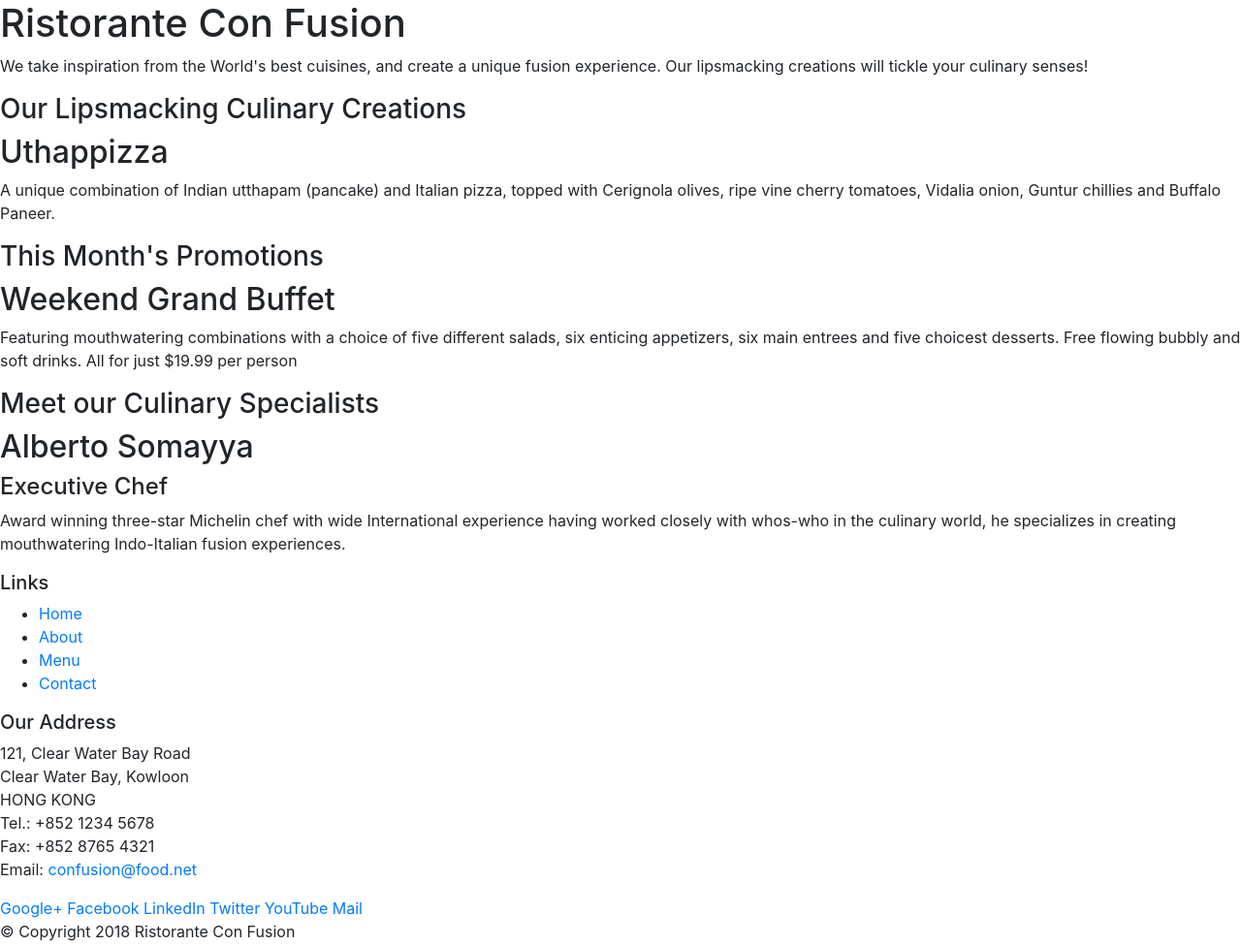
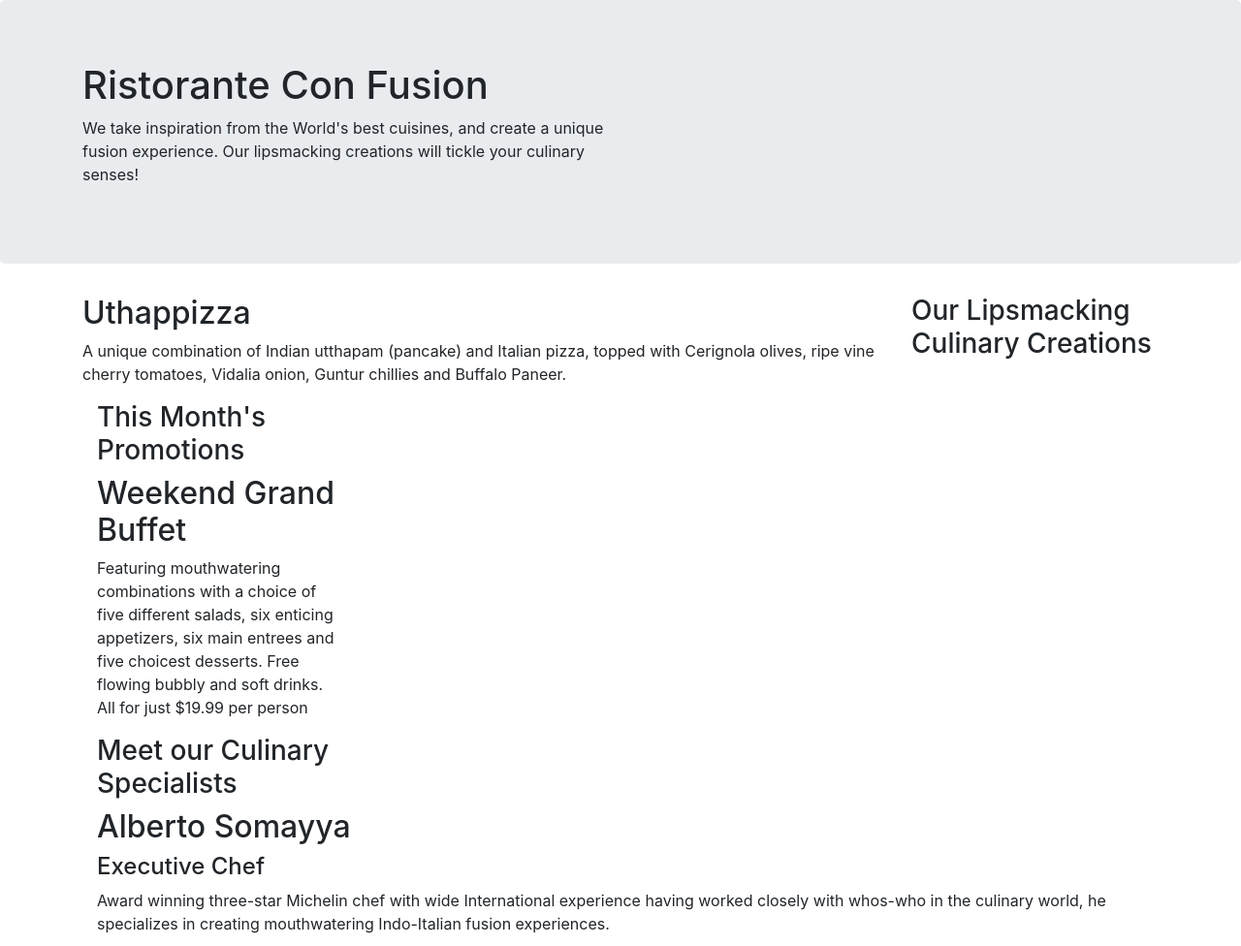
Before and after one commit to kvraiden/Bootstrap, a website: page index.html in a window 1280 px wide. Shown: the top 976 px of the page at 97% size. Drawn offline with nearby package versions, Linux system fonts and the light colour scheme.

Commit message:
Part 1 Completed

```diff
--- a/index.html
+++ b/index.html
@@ -14,26 +14,25 @@
 </head>
 
 <body>
-
-    <header>
-        <div>
-            <div>
-                <div>
+    <header class="jumbotron">
+        <div class="container">
+            <div class="row">
+                <div class="col-12 col-sm-6">
                     <h1>Ristorante Con Fusion</h1>
                     <p>We take inspiration from the World's best cuisines, and create a unique fusion experience. Our lipsmacking creations will tickle your culinary senses!</p>
                 </div>
-                <div>
+                <div class="col-12 col-sm">
                 </div>
             </div>
         </div>
     </header>
 
-    <div>
-        <div>
-            <div>
+    <div class="container">
+        <div class="row">
+            <div class="col-12 col-sm-4 order-sm-last col-md-3">
                 <h3>Our Lipsmacking Culinary Creations</h3>
             </div>
-            <div>
+            <div class="col-12 col-sm order-sm-first col-md">
                 <h2>Uthappizza</h2>
                 <p>A unique combination of Indian utthapam (pancake) and Italian pizza, topped with Cerignola olives, ripe vine cherry tomatoes, Vidalia onion, Guntur chillies and Buffalo Paneer.</p>
             </div>
@@ -41,20 +40,20 @@
 
 
         <div>
-            <div>
+            <div class="col-12 col-sm-4 col-md-3">
                 <h3>This Month's Promotions</h3>
             </div>
-            <div>
+            <div class="col-12 col-sm-4 col-md-3">
                 <h2>Weekend Grand Buffet</h2>
                 <p>Featuring mouthwatering combinations with a choice of five different salads, six enticing appetizers, six main entrees and five choicest desserts. Free flowing bubbly and soft drinks. All for just $19.99 per person </p>
             </div>
         </div>
 
         <div>
-            <div>
+            <div class="col-12 col-sm-4 order-sm-last col-md-3">
                 <h3>Meet our Culinary Specialists</h3>
             </div>
-            <div>
+            <div class="col col-sm order-sm-last col-md">
                 <h2>Alberto Somayya</h2>
                 <h4>Executive Chef</h4>
                 <p>Award winning three-star Michelin chef with wide International experience having worked closely with whos-who in the culinary world, he specializes in creating mouthwatering Indo-Italian fusion experiences. </p>
@@ -63,9 +62,9 @@
     </div>
 
     <footer>
-        <div>
-            <div>
-                <div>
+        <div class="container">
+            <div class="row">
+                <div class="col-4 offset-1 col-sm-2">
                     <h5>Links</h5>
                     <ul>
                         <li><a href="#">Home</a></li>
@@ -74,7 +73,7 @@
                         <li><a href="#">Contact</a></li>
                     </ul>
                 </div>
-                <div>
+                <div class="col-7 col-sm-5">
                     <h5>Our Address</h5>
                     <address>
 		              121, Clear Water Bay Road<br>
@@ -86,7 +85,7 @@
 		           </address>
                 </div>
                 <div>
-                    <div>
+                    <div class="col-12 col-sm-4">
                         <a href="http://google.com/+">Google+</a>
                         <a href="http://www.facebook.com/profile.php?id=">Facebook</a>
                         <a href="http://www.linkedin.com/in/">LinkedIn</a>
@@ -96,8 +95,8 @@
                     </div>
                 </div>
            </div>
-           <div>
-                <div>
+           <div class="row">
+                <div class="col-auto">
                     <p>© Copyright 2018 Ristorante Con Fusion</p>
                 </div>
            </div>
@@ -108,6 +107,6 @@
     <script src="node_modules/popper.js/dist/umd/popper.min.js"></script>
     <script src="node_modules/bootstrap/dist/js/bootstrap.min.js"></script>
 
+
 </body>
-
 </html>
```
